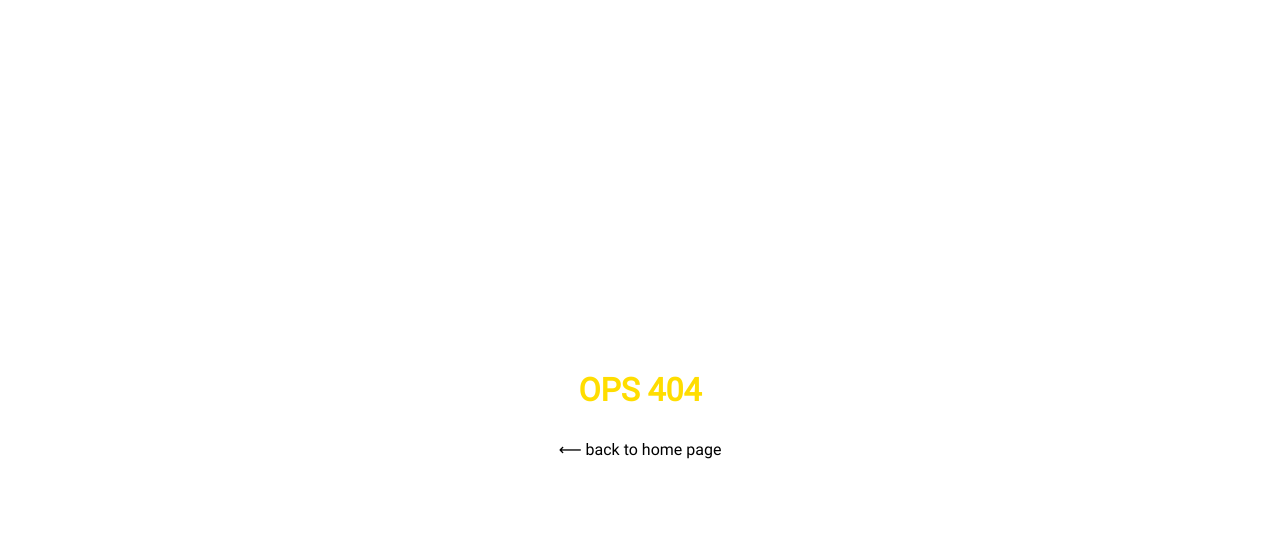
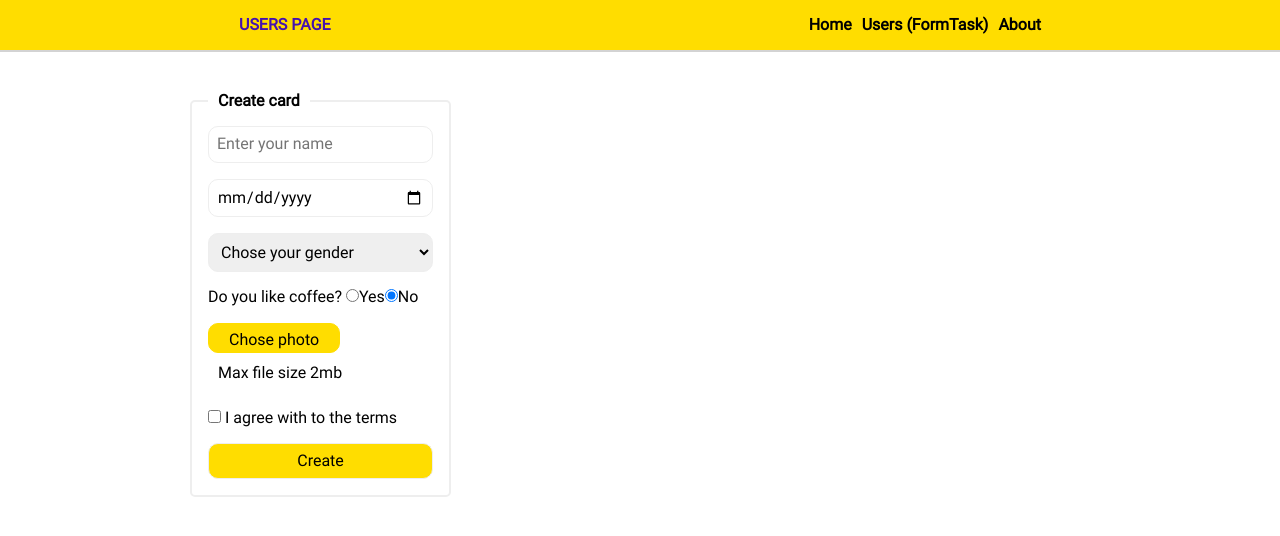
Before and after one commit to 231globus/react, a React (Vite) app: page /users in a window 1280 px wide. Before the commit this address had no page. Shown: the top 536 px of the page. Built offline with nearby package versions, Linux system fonts and the light colour scheme.

Commit message:
feat: added user card

```diff
--- a/src/App.tsx
+++ b/src/App.tsx
@@ -3,7 +3,7 @@ import React, { Component } from 'react';
 import { Routes, Route } from 'react-router-dom';
 import HomePage from './pages/HomePage';
 import AboutPage from './pages/AboutPage';
-import FormPage from './pages/FormPage';
+import UsersPage from './pages/UsersPage';
 
 class App extends Component {
   render() {
@@ -11,7 +11,7 @@ class App extends Component {
       <>
         <Routes>
           <Route path="/" element={<HomePage />} />
-          <Route path="/form" element={<FormPage />} />
+          <Route path="/users" element={<UsersPage />} />
           <Route path="/about" element={<AboutPage />} />
           <Route path="*" element={<ErrorPage />} />
         </Routes>
--- a/src/components/Form.tsx
+++ b/src/components/Form.tsx
@@ -1,6 +1,20 @@
 import React, { Component, FormEvent } from 'react';
 
-class Form extends Component<object, object> {
+type User = {
+  id: number;
+  name: string;
+  birth: string;
+  gender: string;
+  doesUserLikeCoffe: boolean;
+  avatar: string;
+};
+
+type FormProps = {
+  updateUserList: (user: User) => void;
+};
+
+class Form extends Component<FormProps, object> {
+  form: React.RefObject<HTMLFormElement> = React.createRef();
   inputName: React.RefObject<HTMLInputElement> = React.createRef();
   inputDate: React.RefObject<HTMLInputElement> = React.createRef();
   selectGender: React.RefObject<HTMLSelectElement> = React.createRef();
@@ -8,8 +22,7 @@ class Form extends Component<object, object> {
   radioNo: React.RefObject<HTMLInputElement> = React.createRef();
   inputFile: React.RefObject<HTMLInputElement> = React.createRef();
   inputAgree: React.RefObject<HTMLInputElement> = React.createRef();
-
-  constructor(props: object) {
+  constructor(props: FormProps) {
     super(props);
     this.handleSubmit = this.handleSubmit.bind(this);
     this.validation = this.validation.bind(this);
@@ -23,36 +36,35 @@ class Form extends Component<object, object> {
   }
   handleSubmit(event: FormEvent) {
     event.preventDefault();
-    console.log(this.validation());
+    this.props.updateUserList({
+      id: 1,
+      name: this.inputName.current?.value as string,
+      birth: this.inputDate.current?.value as string,
+      gender: this.selectGender.current?.value as string,
+      doesUserLikeCoffe: this.radioYes.current?.checked as boolean,
+      avatar: this.inputName.current?.value as string,
+    });
+    this.form.current?.reset();
   }
   render() {
     return (
       <>
-        <form onSubmit={this.handleSubmit}>
-          <fieldset className="form">
+        <form className="form" ref={this.form} onSubmit={this.handleSubmit}>
+          <fieldset className="form__wrapper">
             <legend className="form__title">Create card</legend>
             <input
               className="form__name form__input"
               type="text"
-              name=""
-              id=""
               placeholder="Enter your name"
               ref={this.inputName}
             />
             <input
               className="form__date form__input"
               type="date"
-              name=""
-              id=""
               placeholder="date"
               ref={this.inputDate}
             />
-            <select
-              className="form__gender form__input"
-              name="cars"
-              id="cars"
-              ref={this.selectGender}
-            >
+            <select className="form__gender form__input" ref={this.selectGender}>
               <option value="" defaultChecked>
                 Chose your gender
               </option>
--- a/src/components/Header.tsx
+++ b/src/components/Header.tsx
@@ -20,8 +20,8 @@ class Header extends React.Component<HeaderProps, object> {
           <Link className="header__item" to="/">
             Home
           </Link>
-          <Link className="header__item" to="/form">
-            FormTask
+          <Link className="header__item" to="/users">
+            Users (FormTask)
           </Link>
           <Link className="header__item" to="/about">
             About
--- /dev/null
+++ b/src/components/UserItem.tsx
@@ -0,0 +1,27 @@
+import React, { Component } from 'react';
+
+type UserProps = {
+  name: string;
+  birth: string;
+  gender: string;
+  doesUserLikeCoffe: boolean;
+  avatar: string;
+};
+
+class UserItem extends Component<UserProps, object> {
+  render() {
+    return (
+      <>
+        <div className="card">
+          <h3 className="card__title">{this.props.name}</h3>
+          <div>фото</div>
+          <h5 className="card__birth">{this.props.birth}</h5>
+          <div className="card__gender">{this.props.gender}</div>
+          <div className="card__coffee">This user {this.props.doesUserLikeCoffe} coffee</div>
+        </div>
+      </>
+    );
+  }
+}
+
+export default UserItem;
--- /dev/null
+++ b/src/components/UserList.tsx
@@ -0,0 +1,49 @@
+import React, { Component } from 'react';
+import Form from './Form';
+import UserItem from './UserItem';
+
+type User = {
+  id: number;
+  name: string;
+  birth: string;
+  gender: string;
+  doesUserLikeCoffe: boolean;
+  avatar: string;
+};
+
+type UserListState = {
+  users: User[];
+};
+
+class UserList extends Component<object, UserListState> {
+  constructor(props: object) {
+    super(props);
+    this.updateUserList = this.updateUserList.bind(this);
+    this.state = {
+      users: [],
+    };
+  }
+  updateUserList(user: User) {
+    this.setState({ users: [...this.state.users, user] });
+  }
+  render() {
+    console.log(this.state);
+    return (
+      <div className="content">
+        <Form updateUserList={this.updateUserList} />
+        {this.state.users.map((value) => (
+          <UserItem
+            key={value.id}
+            name={value.name}
+            birth={value.birth}
+            gender={value.gender}
+            doesUserLikeCoffe={value.doesUserLikeCoffe}
+            avatar={value.avatar}
+          />
+        ))}
+      </div>
+    );
+  }
+}
+
+export default UserList;
--- a/src/pages/FormPage.tsx
+++ b/src/pages/UsersPage.tsx
@@ -1,16 +1,16 @@
-import Form from '../components/Form';
 import React, { Component } from 'react';
 import Header from '../components/Header';
+import UserList from '../components/UserList';
 
-class FormPage extends Component {
+class UsersPage extends Component {
   render() {
     return (
       <>
         <Header title={window.location.pathname.slice(1)} />
-        <Form />
+        <UserList />
       </>
     );
   }
 }
 
-export default FormPage;
+export default UsersPage;
--- a/src/styles/style.css
+++ b/src/styles/style.css
@@ -61,7 +61,7 @@
   margin: 0;
 }
 
-.form {
+.form__wrapper {
   margin: 20px auto;
   padding: 1em;
   display: flex;
```
